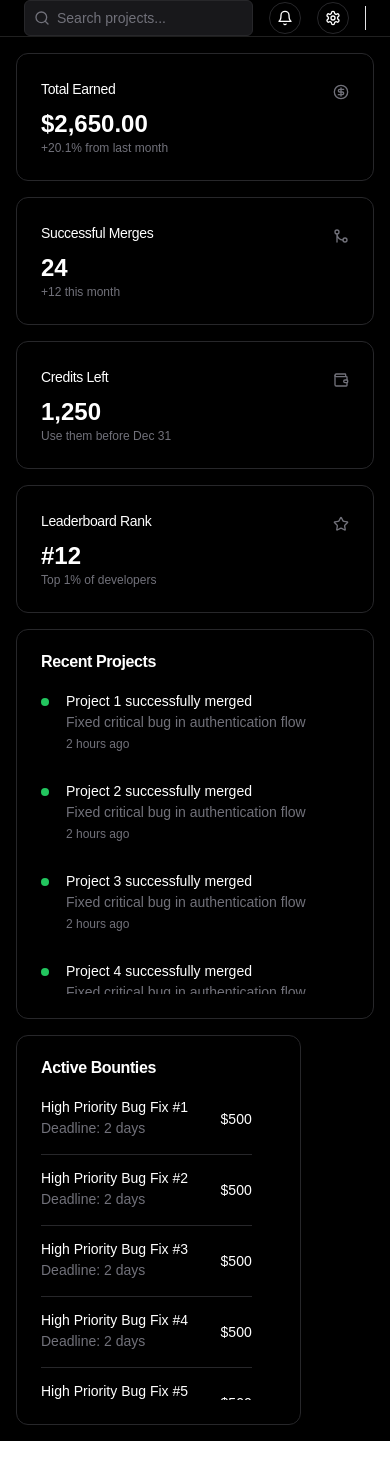
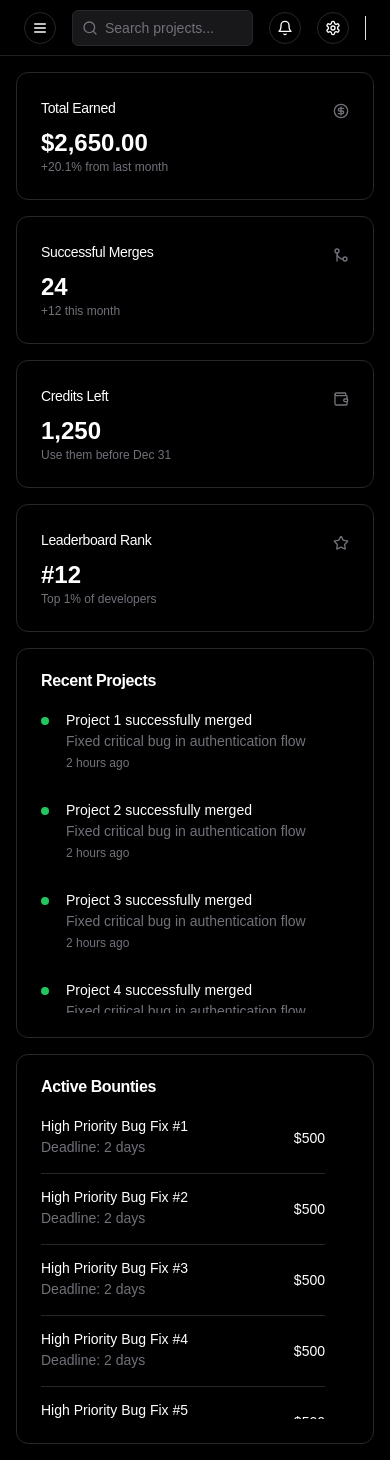
Before and after one commit to DevHrithik/Resolva, a Next.js app: page /developer in a window 390 px wide. Built offline with nearby package versions, Linux system fonts and the light colour scheme; no server answers.

Commit message:
fix nav responsive

```diff
--- a/app/developer/layout.tsx
+++ b/app/developer/layout.tsx
@@ -5,20 +5,14 @@ import {
   Github,
   Layout,
   List,
+  Menu,
   Search,
   Star,
   Wallet
 } from "lucide-react";
 import Link from "next/link";
 import { Bell, Settings } from "lucide-react";
-import { Avatar, AvatarFallback, AvatarImage } from "@/components/ui/avatar";
 import { Button } from "@/components/ui/button";
-import {
-  DropdownMenu,
-  DropdownMenuContent,
-  DropdownMenuItem,
-  DropdownMenuTrigger
-} from "@/components/ui/dropdown-menu";
 import { Input } from "@/components/ui/input";
 import { Separator } from "@/components/ui/separator";
 import { SignedIn, UserButton } from "@clerk/nextjs";
@@ -88,7 +82,15 @@ export default function RootLayout({
         </div>
       </div>
       <div className="flex-1 h-screen flex flex-col">
-        <header className="flex h-14 lg:h-[60px] items-center gap-4 border-b border-[#ffffff20] bg-black px-6">
+        <header className="flex h-14 lg:h-[60px] py-4 items-center gap-4 border-b border-[#ffffff20] bg-black px-6">
+          <Button
+            className="rounded-full hover:bg-zinc-800 border border-zinc-800 w-8 h-8 bg-black md:hidden flex"
+            size="icon"
+            variant="ghost"
+          >
+            <Menu className="h-4 w-4 text-white" />
+            <span className="sr-only">Mobile Menu</span>
+          </Button>
           <div className="w-full flex-1">
             <form>
               <div className="relative">
--- a/app/developer/page.tsx
+++ b/app/developer/page.tsx
@@ -58,7 +58,7 @@ export default function Component() {
               </CardContent>
             </Card>
           </div>
-          <div className="grid gap-4 md:grid-cols-2 lg:grid-cols-7 ">
+          <div className="md:grid flex flex-col gap-4 md:grid-cols-2 lg:grid-cols-7 ">
             <Card className="col-span-4 bg-black border-zinc-800 text-white ">
               <CardHeader>
                 <CardTitle>Recent Projects</CardTitle>
@@ -85,7 +85,7 @@ export default function Component() {
                 </ScrollArea>
               </CardContent>
             </Card>
-            <Card className="col-span-3 bg-black border-zinc-800 text-white">
+            <Card className="md:col-span-3 bg-black border-zinc-800 text-white ">
               <CardHeader>
                 <CardTitle>Active Bounties</CardTitle>
               </CardHeader>
```
